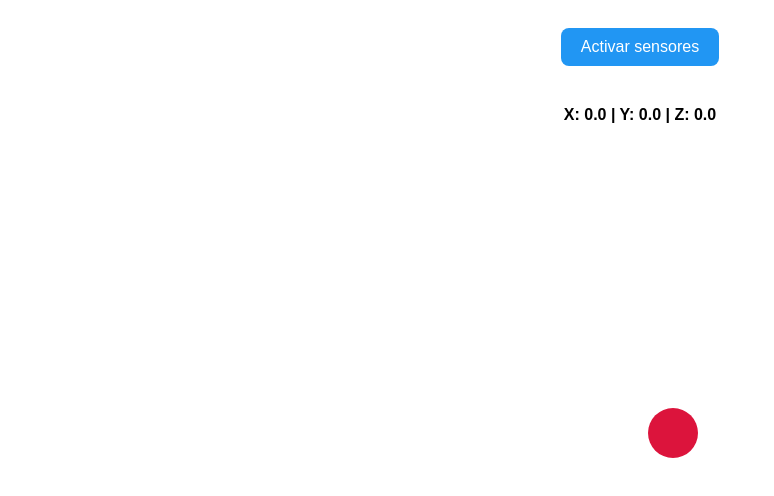
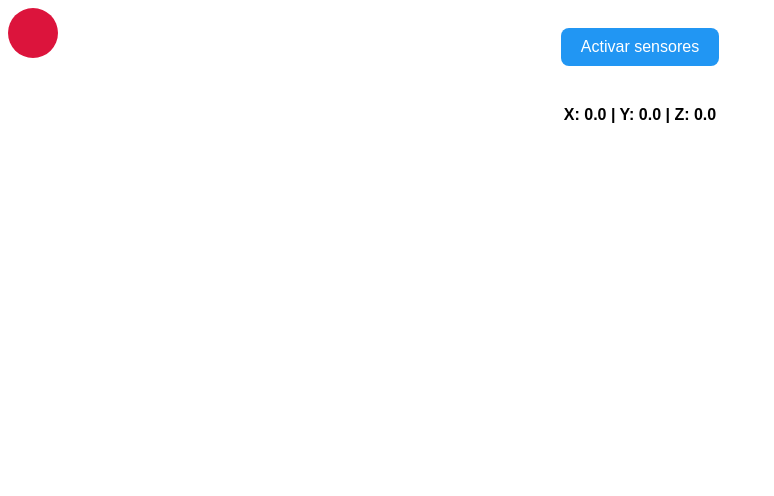
Before and after one commit to axelfoxII/mi-app-sensores, an Angular app: page / in a window 1280 px wide. Shown: the top 496 px of the page, without its empty margins (0-774 px from the left). Built offline with nearby package versions, Linux system fonts and the light colour scheme.

Commit message:
Agregar animación suave a la bolita y mejorar movimiento

```diff
--- a/src/app/sensor-demo/sensor-demo.css
+++ b/src/app/sensor-demo/sensor-demo.css
@@ -32,7 +32,7 @@ button {
   background: crimson;
   top: 0;
   left: 0;
-  transform: translate(50vw, 50vh); /* centro inicial */
+  transform: translate(0,0);
 }
 
 .acc-values {
--- a/src/app/sensor-demo/sensor-demo.html
+++ b/src/app/sensor-demo/sensor-demo.html
@@ -7,7 +7,7 @@
 
   <div
     class="ball"
-    [ngStyle]="{ 'transform': 'translate(calc(50vw + ' + posX + 'px), calc(50vh + ' + posY + 'px))' }">
+    [ngStyle]="{ 'transform': 'translate(' + posX + 'px,' + posY + 'px)' }">
   </div>
 
   <p class="acc-values">
--- a/src/app/sensor-demo/sensor-demo.ts
+++ b/src/app/sensor-demo/sensor-demo.ts
@@ -3,6 +3,7 @@ import { Component, NgZone } from '@angular/core';
 
 @Component({
   selector: 'app-sensor-demo',
+  standalone: true,
   imports: [CommonModule],
   templateUrl: './sensor-demo.html',
   styleUrls: ['./sensor-demo.css']
@@ -12,7 +13,7 @@ export class SensorDemo {
   accY = 0;
   accZ = 0;
 
-  posX = 0; // offset desde el centro
+  posX = 0; // posición absoluta
   posY = 0;
 
   sensorActive = false;
@@ -20,10 +21,8 @@ export class SensorDemo {
   constructor(private zone: NgZone) {}
 
   async requestPermission() {
-    // Activamos el mensaje inmediatamente
     this.sensorActive = true;
 
-    // iOS 13+ requiere permiso explícito
     if (typeof (DeviceMotionEvent as any).requestPermission === 'function') {
       try {
         const response = await (DeviceMotionEvent as any).requestPermission();
@@ -44,13 +43,12 @@ export class SensorDemo {
   }
 
   startSensors() {
-    // Inicializamos la bolita en el centro (offset 0)
-    this.posX = 0;
-    this.posY = 0;
+    // Partir desde el centro
+    this.posX = window.innerWidth / 2 - 25; // 25 = mitad de la bola
+    this.posY = window.innerHeight / 2 - 25;
 
     const factor = 5; // velocidad de movimiento
 
-    // Usamos NgZone para que Angular detecte cambios de variables
     window.addEventListener('devicemotion', (event) => {
       this.zone.run(() => {
         this.accX = event.accelerationIncludingGravity?.x || 0;
@@ -61,11 +59,14 @@ export class SensorDemo {
         this.posX += this.accX * factor;
         this.posY += this.accY * factor;
 
-        // Limitar movimiento para no salirse de la pantalla
-        const maxX = window.innerWidth / 2 - 25; // 25 = mitad de la bola
-        const maxY = window.innerHeight / 2 - 25;
-        this.posX = Math.max(-maxX, Math.min(maxX, this.posX));
-        this.posY = Math.max(-maxY, Math.min(maxY, this.posY));
+        // Limitar para no salirse de la pantalla
+        const maxX = window.innerWidth - 50;
+        const maxY = window.innerHeight - 50;
+        const minX = 0;
+        const minY = 0;
+
+        this.posX = Math.max(minX, Math.min(maxX, this.posX));
+        this.posY = Math.max(minY, Math.min(maxY, this.posY));
       });
     });
   }
```
